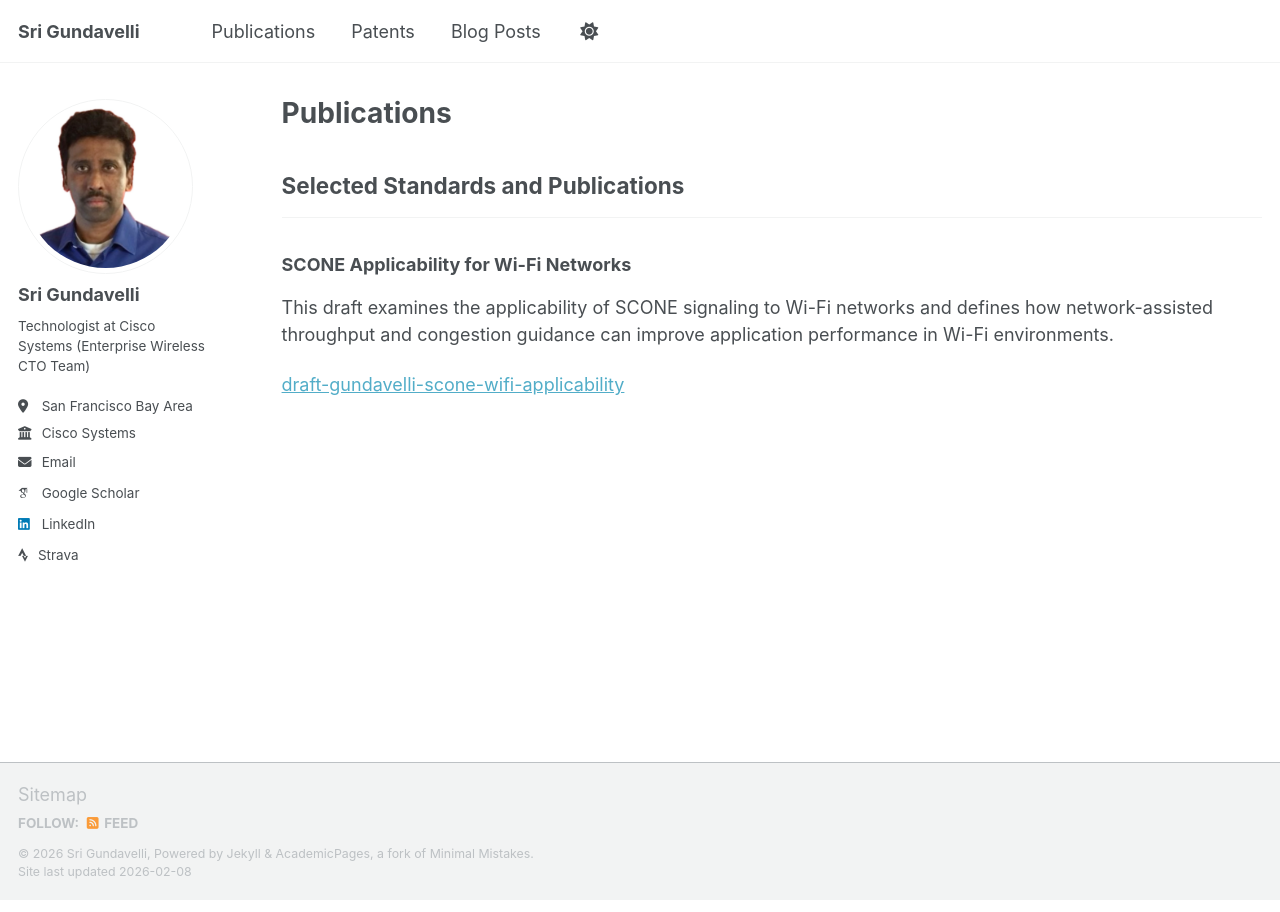
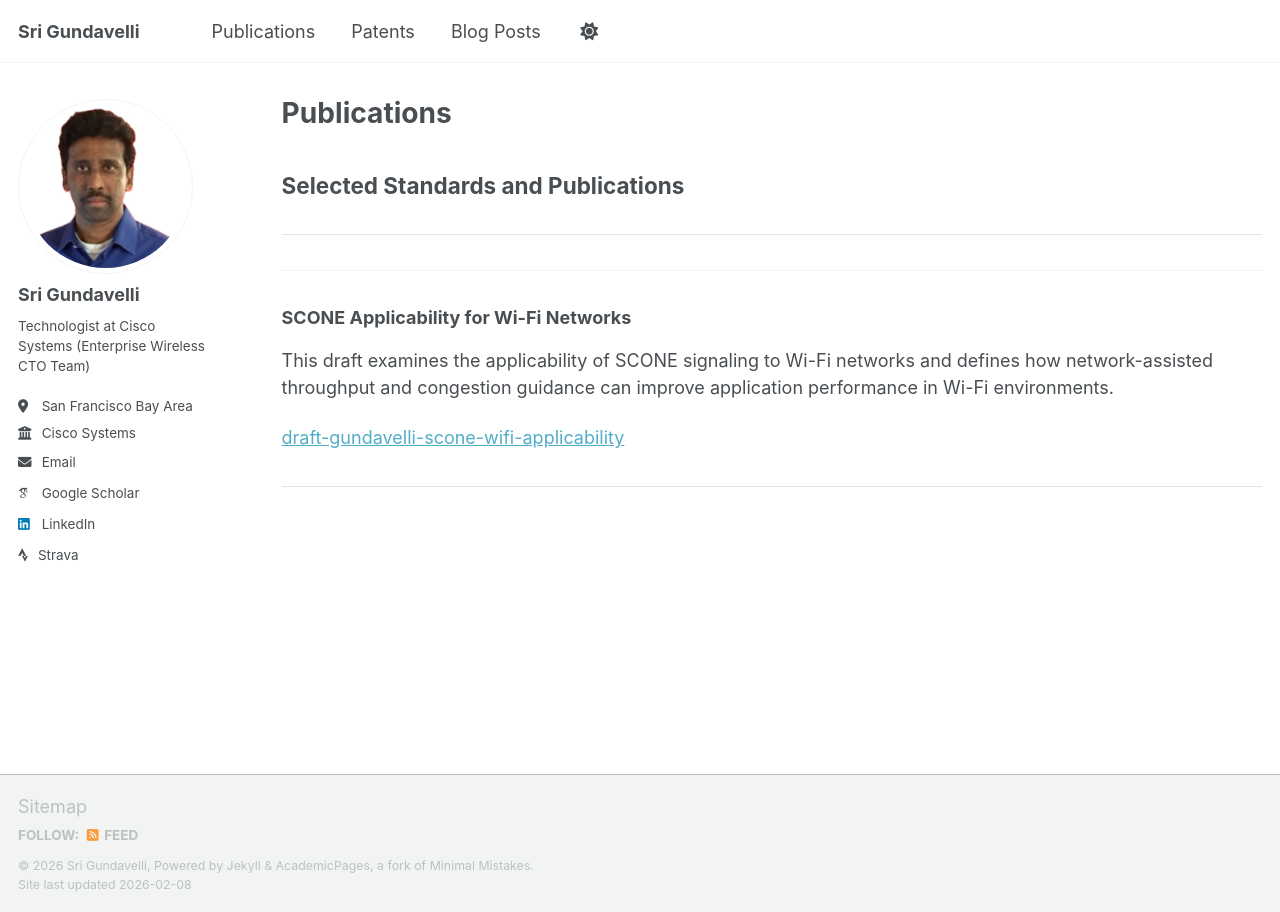
Before and after one commit to srigundavelli/srigundavelli.github.io, a Jekyll site: the page built from _pages/publications.html, in a window 1280 px wide. Built offline with Jekyll 4.4.1, drawn with Linux system fonts in a browser that asks for light colours; some web fonts are replaced; a script that is not in the unit is left out.

Commit message:
Update publications.html

```diff
--- a/_pages/publications.html
+++ b/_pages/publications.html
@@ -7,6 +7,8 @@ author_profile: true
 
 <h2>Selected Standards and Publications</h2>
 
+
+<hr style="border:none; border-top:1px solid #e5e5e5; margin:35px 0;">
 
 <!------------------------------------------->
 <!-- Separator between publication entries -->
@@ -30,3 +32,5 @@ draft-gundavelli-scone-wifi-applicability
 <!------------------------------------------->
 <!-- Separator between publication entries -->
 <!------------------------------------------->
+
+<hr style="border:none; border-top:1px solid #e5e5e5; margin:35px 0;">
```
